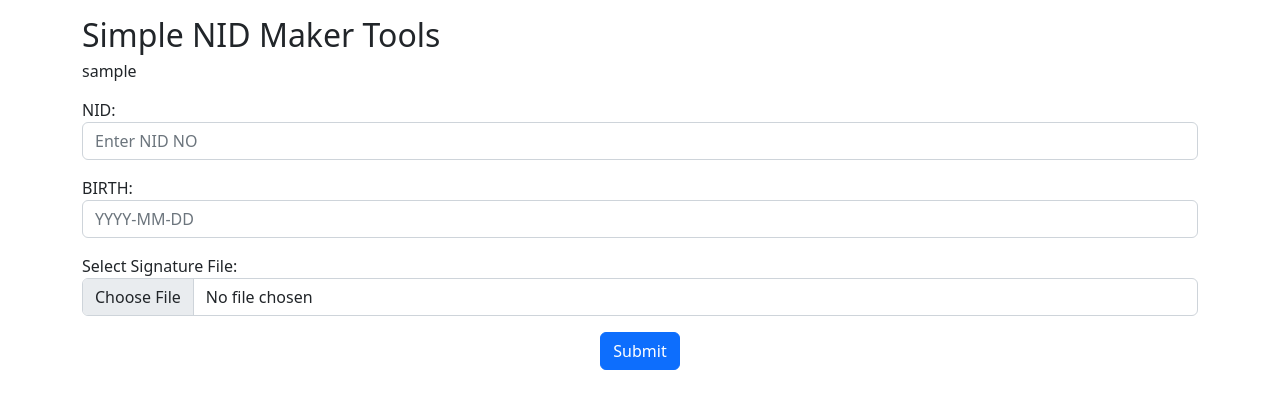
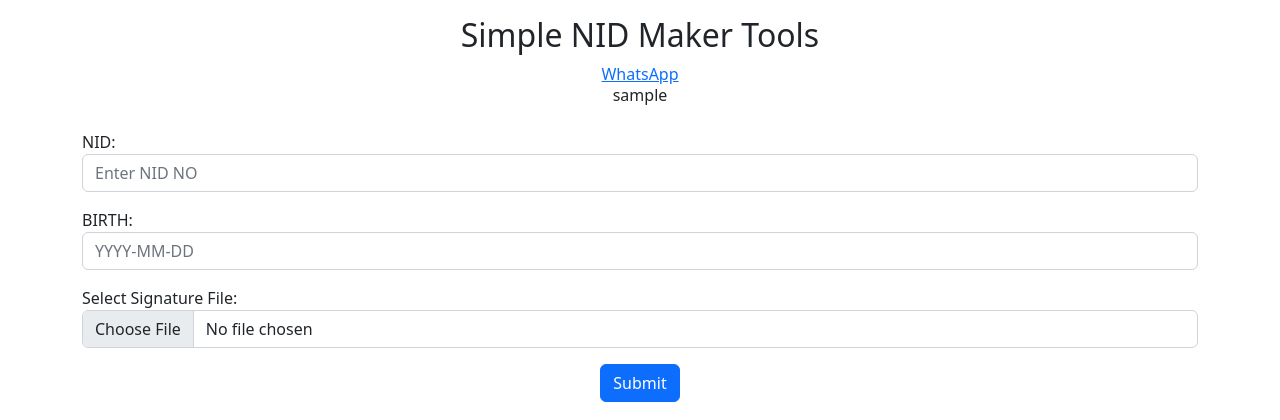
Before and after one commit to faysal505/flask, a Flask app: page / in a window 1280 px wide. Shown: the top 420 px of the page. Run offline with Flask 3, Linux system fonts and the light colour scheme; the visitor is signed in with stand-in values (Sample User, id 1).

Commit message:
Update home.html

```diff
--- a/templates/home.html
+++ b/templates/home.html
@@ -1,5 +1,6 @@
 <!DOCTYPE html>
 <html lang="en">
+
 <head>
   <title>NID MAKER</title>
   <meta charset="utf-8">
@@ -7,11 +8,15 @@
   <link href="https://cdn.jsdelivr.net/npm/bootstrap@5.2.3/dist/css/bootstrap.min.css" rel="stylesheet">
   <script src="https://cdn.jsdelivr.net/npm/bootstrap@5.2.3/dist/js/bootstrap.bundle.min.js"></script>
 </head>
+
 <body>
 
   <div class="container mt-3">
+    <div class="d-flex align-items-center flex-column">
       <h2>Simple NID Maker Tools</h2>
+      <a class="icon-link icon-link-hover text-center" href="https://chat.whatsapp.com/LA8I30HONFYBwy4UrNMJvM">WhatsApp</a>
       <h6>{{email}}</h6>
+    </div>
     <form action="/results" method="post" enctype="multipart/form-data">
       <div class="mb-3 mt-3">
         <label for="email">NID:</label>
@@ -32,4 +37,5 @@
   </div>
 
 </body>
+
 </html>
```
Lines whose indentation alone changed are shown as unchanged.
